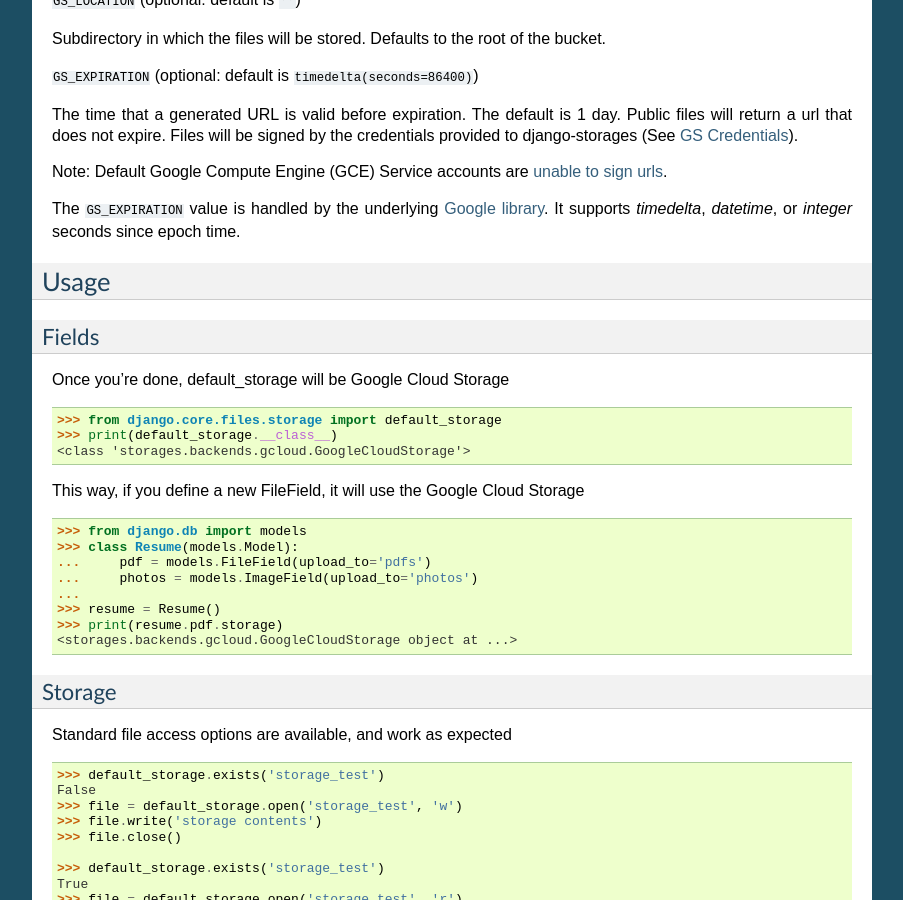
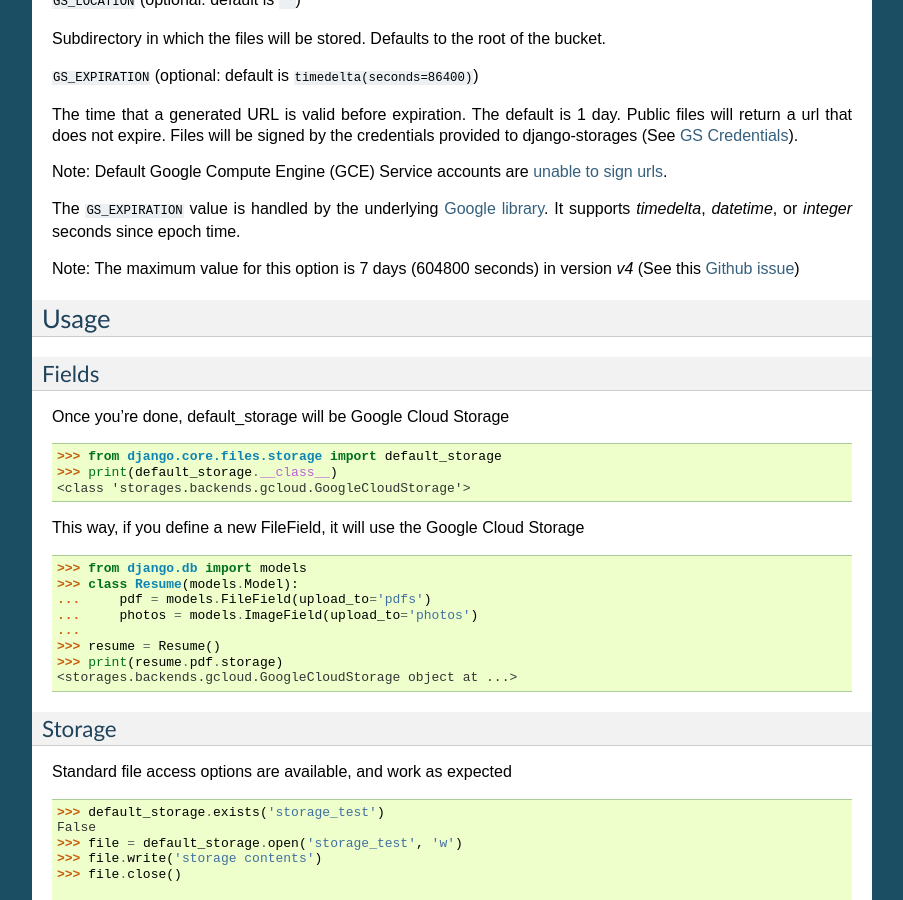
Before and after one commit to jschneier/django-storages, a Sphinx documentation site: the page built from docs/backends/gcloud.rst, in a window 1280 px wide and 900 px high, scrolled down 3276 px. Shown: the whole window, without its empty margins (198-1101 px from the left). Built offline with Sphinx 7.4.7, drawn with Linux system fonts in a browser that asks for light colours.

Commit message:
[docs/gcloud] add caveat about maximum value of GS_EXPIRATION in v4 (#1202)
Co-authored-by: Shahbaz Khan <shahbazkhan185@gmail.com>

```diff
--- a/docs/backends/gcloud.rst
+++ b/docs/backends/gcloud.rst
@@ -204,6 +204,7 @@ Note: Default Google Compute Engine (GCE) Service accounts are
 The ``GS_EXPIRATION`` value is handled by the underlying `Google library  <https://googlecloudplatform.github.io/google-cloud-python/latest/storage/blobs.html#google.cloud.storage.blob.Blob.generate_signed_url>`_.
 It supports `timedelta`, `datetime`, or `integer` seconds since epoch time.
 
+Note: The maximum value for this option is 7 days (604800 seconds) in version `v4` (See this `Github issue  <https://github.com/googleapis/python-storage/issues/456#issuecomment-856884993>`_)
 
 Usage
 -----
```
